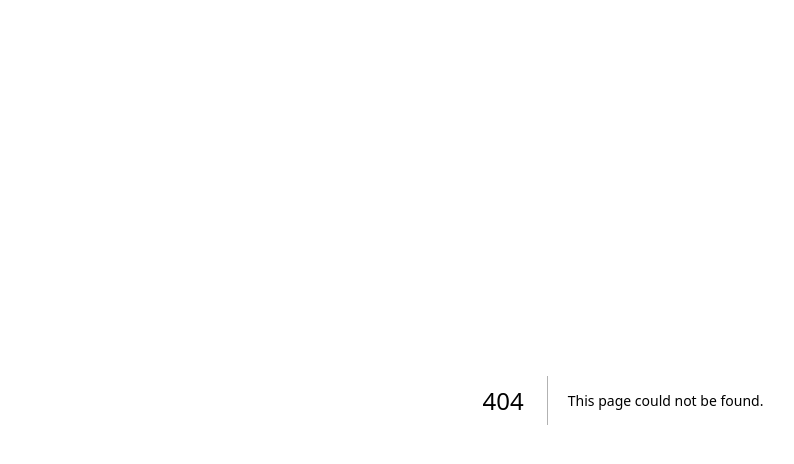
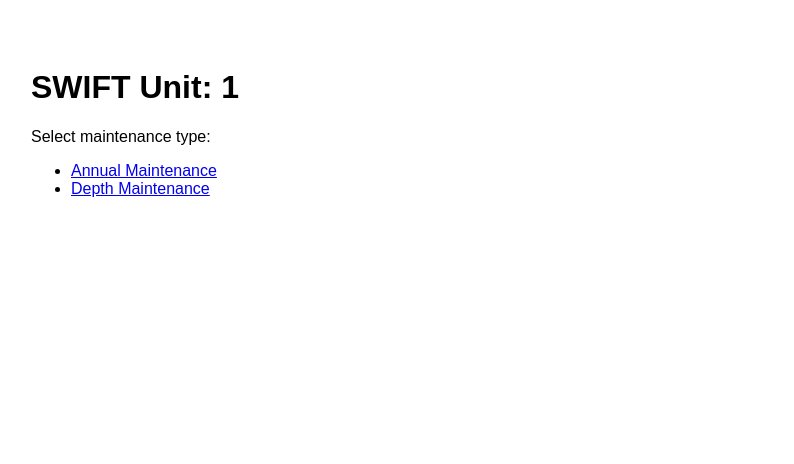
Before and after one commit to ExumaLtd/ZelimMaintenance, a Next.js app: page /swift/1 in a window 1280 px wide. Before the commit this address had no page. Shown: the top 464 px of the page, without its empty margins (17-811 px from the left). Built offline with nearby package versions, Linux system fonts and the light colour scheme.

Commit message:
Create SwiftUnitPage component for SWIFT units

```diff
--- /dev/null
+++ b/pages/swift/[id].js
@@ -0,0 +1,25 @@
+import { useRouter } from "next/router";
+
+export default function SwiftUnitPage() {
+  const router = useRouter();
+  const { id } = router.query;
+
+  const displayId = id ? id.toUpperCase() : "…";
+
+  return (
+    <div style={{ padding: "40px", fontFamily: "sans-serif" }}>
+      <h1>SWIFT Unit: {displayId}</h1>
+
+      <p>Select maintenance type:</p>
+
+      <ul>
+        <li>
+          <a href={`/swift/${id}/annual`}>Annual Maintenance</a>
+        </li>
+        <li>
+          <a href={`/swift/${id}/depth`}>Depth Maintenance</a>
+        </li>
+      </ul>
+    </div>
+  );
+}
```
